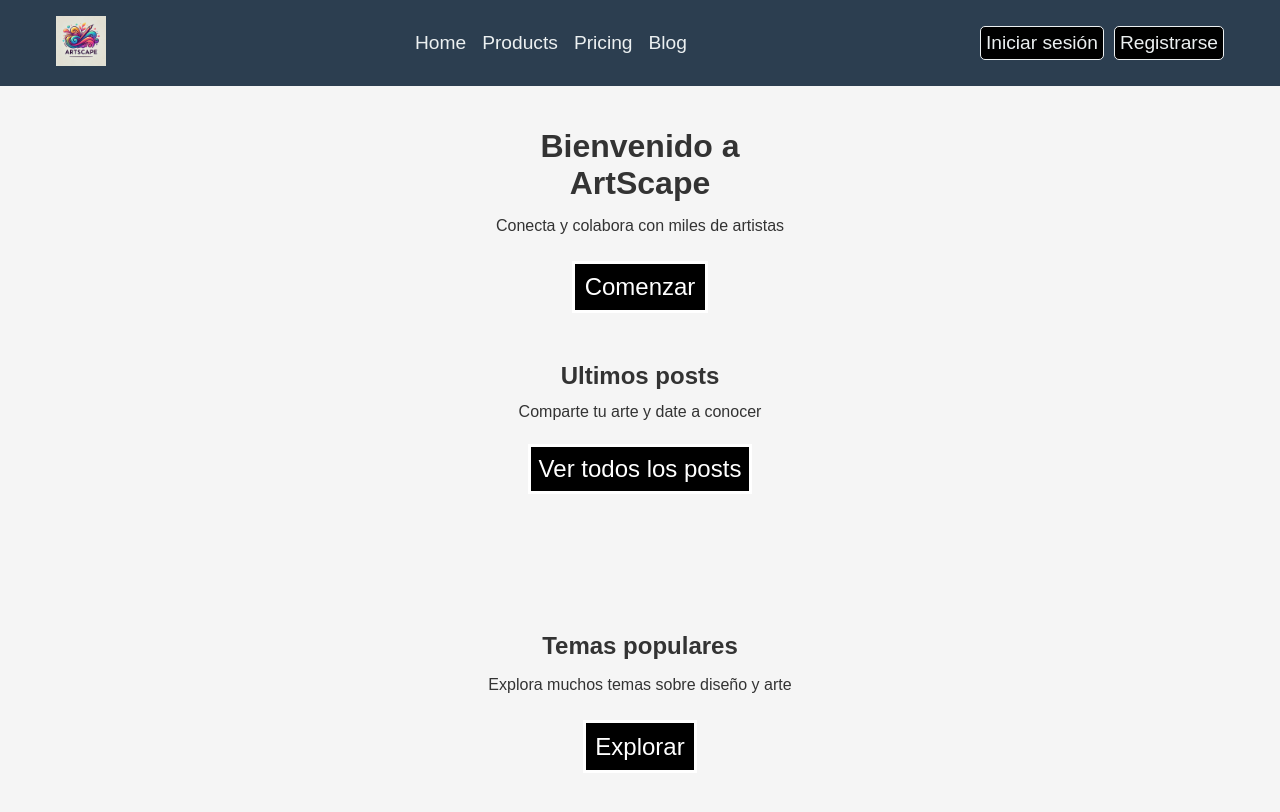
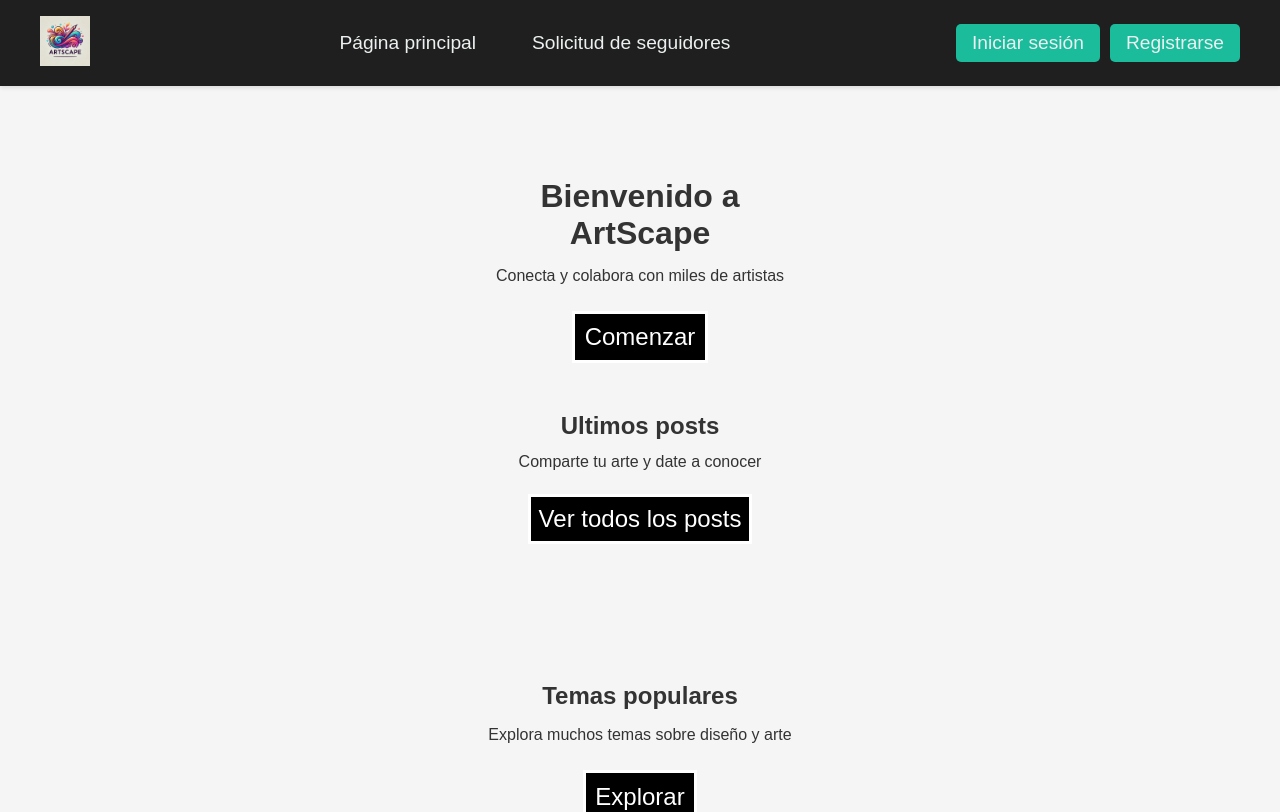
Before and after one commit to Juansamaniego310/Project-DS9, a React (Vite) app in the folder frontend/: page / in a window 1280 px wide. Shown: the top 812 px of the page. Built offline with nearby package versions, Linux system fonts and the light colour scheme.

Commit message:
cambios en los estilos del navbar

```diff
--- a/frontend/src/modules/home/Navbar.jsx
+++ b/frontend/src/modules/home/Navbar.jsx
@@ -34,15 +34,15 @@ const Navbar = () => {
           <ul className="navbar-list">
             <li className="navbar-item">
               <NavLink to="/" className="navbar-link" onClick={handleToggleMenu}>
-                Home
+                Página principal
               </NavLink>
             </li>
             <li className="navbar-item">
-              <NavLink to="/products" className="navbar-link" onClick={handleToggleMenu}>
-                Products
+              <NavLink to="/follow" className="navbar-link" onClick={handleToggleMenu}>
+                Solicitud de seguidores
               </NavLink>
             </li>
-            <li className="navbar-item">
+            {/* <li className="navbar-item">
               <NavLink to="/pricing" className="navbar-link" onClick={handleToggleMenu}>
                 Pricing
               </NavLink>
@@ -51,7 +51,7 @@ const Navbar = () => {
               <NavLink to="/blog" className="navbar-link" onClick={handleToggleMenu}>
                 Blog
               </NavLink>
-            </li>
+            </li> */}
           </ul>
           <div className="navbar-close" onClick={handleToggleMenu}>
             <IoClose />
@@ -61,30 +61,33 @@ const Navbar = () => {
         <div>
           {user ? (
             <div className="navbar-profile" onClick={handleToggleDropdown}>
+              <div className="navbar-profile-icon">
+                <FaUserCircle />
+              </div>
               <span className="username">{user.username}</span>
               {dropdownOpen && (
                 <div className="navbar-dropdown">
                   <NavLink to="/profile" className="navbar-dropdown-item">
-                    Profile
+                    Editar Perfil
                   </NavLink>
                   <NavLink to="/account" className="navbar-dropdown-item">
-                    Account
+                    Suscribirse
                   </NavLink>
-                  <NavLink to="/dashboard" className="navbar-dropdown-item">
+                  {/* <NavLink to="/dashboard" className="navbar-dropdown-item">
                     Dashboard
-                  </NavLink>
+                  </NavLink> */}
                   <div className="navbar-dropdown-item" onClick={handleLogout}>
-                    Logout
+                    Cerrar sesión
                   </div>
                 </div>
               )}
             </div>
           ) : (
             <div className="navbar-auth-buttons">
-              <NavLink to="/login" className="navbar-link">
+              <NavLink to="/login" className="navbar-link auth-link">
                 Iniciar sesión
               </NavLink>
-              <NavLink to="/register" className="navbar-link">
+              <NavLink to="/register" className="navbar-link auth-link">
                 Registrarse
               </NavLink>
             </div>
--- a/frontend/src/modules/profile/Profile.jsx
+++ b/frontend/src/modules/profile/Profile.jsx
@@ -110,7 +110,6 @@ const Profile = () => {
     <div className="profile">
        <Navbar />
       <div className="profile-header">
-        <h1>Perfil de usuario</h1>
         <p>
           {previewImg ? (
             <img
@@ -176,16 +175,19 @@ const Profile = () => {
         <div className="stats">
           {/* <span>{profileData.post}</span> AQUI HAY QUE CONSUMIR EL POST QUE VIENE VACIO Y DEBE INCREMENTAR A MEDIDA QUE EL USUARIO PUBLIQUE */}
           <p>Post</p>
+          <p>23</p>
         </div>
 
         <div className="stats">
         <p>Seguidos</p>
+        <p>1,820</p>
         </div>
 
 
         <div className="stats">
           {/* <span>{profileData.siguiendo}</span> AQUI HAY QUE CONSUMIR LOS SEGUIDORES QUE VIENE VACIO Y DEBE INCREMENTAR A MEDIDA QUE EL USUARIO SIGA */}
           <p>Siguiendo</p>
+          <p>122</p>
         </div>
       </div>
       <div className="filter-buttons">
--- a/frontend/src/style/Navbar.css
+++ b/frontend/src/style/Navbar.css
@@ -6,12 +6,13 @@ body {
 /* Navbar styles */
 .navbar {
   width: 100%;
-    background-color: #2c3e50;
-    padding: 1rem 0;
+  background-color: #1f1f1f;
+  padding: 1rem 2rem;
   position: fixed;
   top: 0;
   left: 0;
   z-index: 1000;
+  box-shadow: 0 2px 4px rgba(0, 0, 0, 0.1);
 }
 
 .navbar-container {
@@ -21,7 +22,6 @@ body {
   align-items: center;
   max-width: 1200px;
   margin: 0 auto;
-    padding: 0 1rem;
 }
 
 .navbar-logo img {
@@ -43,31 +43,53 @@ body {
 }
 
 .navbar-item {
-    margin-left: 1rem;
+  margin-left: 1.5rem;
 }
 
 .navbar-link {
   color: #ecf0f1;
   text-decoration: none;
   font-size: 1.2rem;
+  padding: 0.5rem 1rem;
+  transition: color 0.3s;
 }
 
 .navbar-link:hover {
-    text-decoration: underline;
+  color: #1abc9c;
 }
 
 .navbar-profile {
   color: #ecf0f1;
-    font-size: 28px;
+  font-size: 1.2rem;
   cursor: pointer;
   position: relative;
+  display: flex;
+  align-items: center;
+  gap: 0.5rem;
+}
+
+.navbar-profile .username {
+  font-size: 1rem;
+  color: #ecf0f1;
+}
+
+.navbar-profile-icon {
+  background-color: #4bed91; /* Color más llamativo */
+  border-radius: 50%; /* Hacer circular */
+  width: 40px;
+  height: 40px;
+  display: flex;
+  justify-content: center;
+  align-items: center;
+  color: #3b3e3e;
+  font-size: 1.5rem;
 }
 
 .navbar-dropdown {
   position: absolute;
   top: 60px;
   right: 0;
-    background-color: #34495e;
+  background-color: #1f1f1f;
   border-radius: 5px;
   box-shadow: 0 2px 5px rgba(0, 0, 0, 0.2);
 }
@@ -107,7 +129,7 @@ body {
     position: absolute;
     top: 70px;
     right: 0;
-      background-color: #2c3e50;
+    background-color: #2c5045;
     width: 100%;
     padding: 1rem;
   }
@@ -133,23 +155,22 @@ body {
   }
 }
 
-
-.navbar-auth-buttons{
+.navbar-auth-buttons {
   display: flex;
   gap: 10px;
 }
 
-.navbar-auth-buttons .navbar-link{
-  background-color: black;
+.auth-link {
+  background-color: #1abc9c;
   margin: 0;
   text-decoration: none;
-  padding: 5px 5px;
-  border: 1px solid #ecf0f1;
+  padding: 0.5rem 1rem;
+  border: none;
   border-radius: 5px;
+  color: #ecf0f1;
   transition: background-color 0.3s, color 0.3s;
 }
 
-.navbar-auth-buttons .navbar-link:hover {
-  background-color: #ecf0f1;
-  color: #2c3e50;
+.auth-link:hover {
+  background-color: #16a085;
 }
--- a/frontend/src/style/Profile.css
+++ b/frontend/src/style/Profile.css
@@ -7,6 +7,7 @@ body {
   font-family: Arial, Helvetica, sans-serif;
   margin: 0;
   padding: 0;
+  padding-top: 50px;
 }
 
 .profile {
```
Lines whose indentation alone changed are shown as unchanged.
